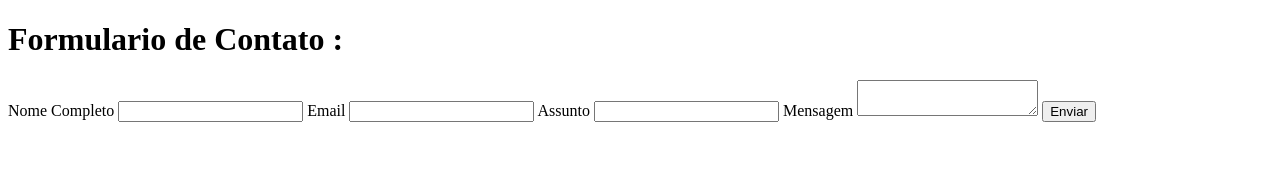
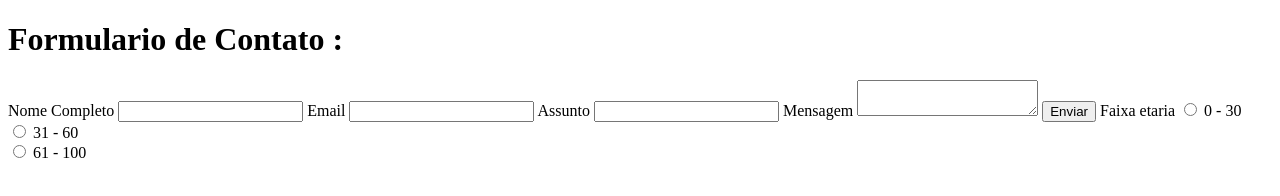
Before and after one commit to ronilsongleidson/aprendendo-git, a plain HTML site: page index.html in a window 1280 px wide. Drawn offline with Linux system fonts and the light colour scheme.

Commit message:
resolvendo conflitos

```diff
--- a/index.html
+++ b/index.html
@@ -27,6 +27,17 @@
 			   <textarea class="message" name="feedback" id="feedback"></textarea>
 			   <input type="button" class="button" value="Enviar" />
 		   </label>
+
+		   <label>
+			<span>Faixa etaria </span>
+			<input type="radio" id="age1" name="age" value="30">
+			<label for="age1">0 - 30</label><br>
+			<input type="radio" id="age2" name="age" value="60">
+			<label for="age2">31 - 60</label><br>
+			<input type="radio" id="age3" name="age" value="100">
+			<label for="age3">61 - 100</label><br><br>
+			</label>
+
 		</div>
 	</body>
 </html>
--- /dev/null
+++ b/validacao.js
@@ -0,0 +1 @@
+alert('bem vindo')
```
